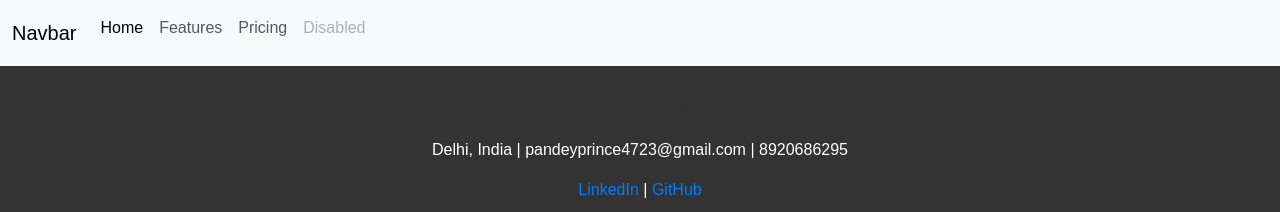
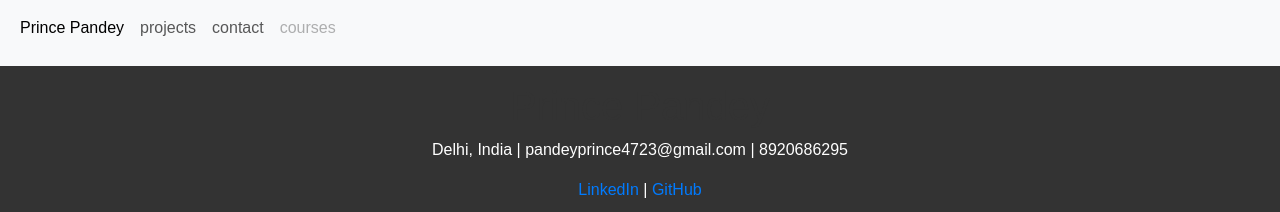
Before and after one commit to PrincePandeycode/InsightHub, a plain HTML site: page index.html in a window 1280 px wide. Shown: the top 212 px of the page. Drawn offline with nearby package versions, Linux system fonts and the light colour scheme.

Commit message:
updating info

```diff
--- a/index.html
+++ b/index.html
@@ -70,23 +70,20 @@
 
   <nav class="navbar navbar-expand-lg bg-body-tertiary">
     <div class="container-fluid">
-      <a class="navbar-brand" href="#">Navbar</a>
-      <button class="navbar-toggler" type="button" data-bs-toggle="collapse" data-bs-target="#navbarNav" aria-controls="navbarNav" aria-expanded="false" aria-label="Toggle navigation">
-        <span class="navbar-toggler-icon"></span>
-      </button>
+
       <div class="collapse navbar-collapse" id="navbarNav">
         <ul class="navbar-nav">
           <li class="nav-item">
-            <a class="nav-link active" aria-current="page" href="#">Home</a>
+            <a class="nav-link active" aria-current="page" href="#">Prince Pandey</a>
           </li>
           <li class="nav-item">
-            <a class="nav-link" href="#">Features</a>
+            <a class="nav-link" href="#">projects</a>
           </li>
           <li class="nav-item">
-            <a class="nav-link" href="#">Pricing</a>
+            <a class="nav-link" href="#">contact</a>
           </li>
           <li class="nav-item">
-            <a class="nav-link disabled" aria-disabled="true">Disabled</a>
+            <a class="nav-link disabled" aria-disabled="true">courses</a>
           </li>
         </ul>
       </div>
```
